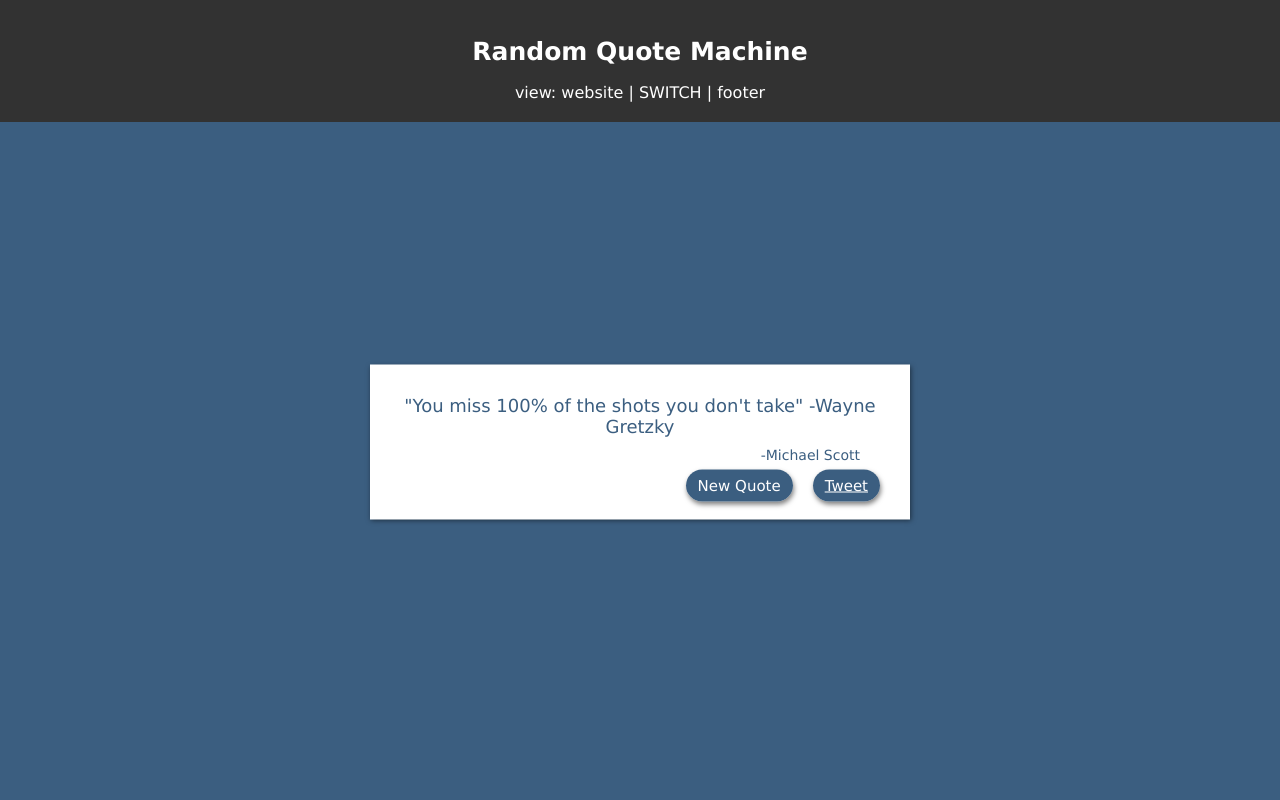
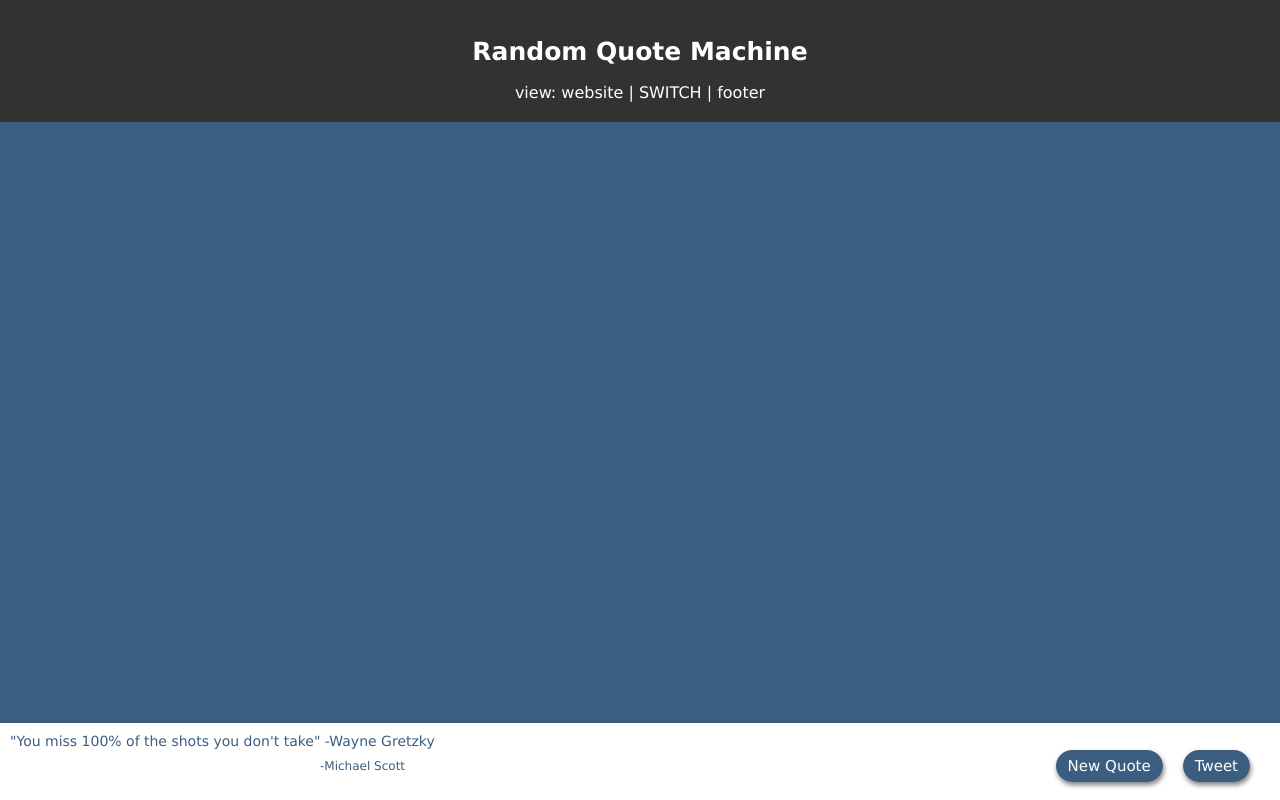
Before and after one commit to msmit1123/RandomQuoteMachine, a React (Create React App) app in the folder random-quote-machine-app/: page / in a window 1280 px wide. Built offline with nearby package versions, Linux system fonts and the light colour scheme.

Commit message:
static build of footer view

```diff
--- a/random-quote-machine-app/src/App.js
+++ b/random-quote-machine-app/src/App.js
@@ -16,8 +16,16 @@
 
 
 
-function App() {
 
+class App extends React.Component{
+  constructor(props){
+    super(props);
+    this.state = {
+      view:"footer"
+    }
+  }
+
+  render(){
     return (
       <div className="App">
         {/* Include Grading Script for Free Code Camp */}
@@ -26,15 +34,15 @@
           <h1>Random Quote Machine</h1>
           view: <span>website | SWITCH | footer</span>
         </header>
-      <div id="quote-box">
-        <div id="text">
+        <div id="quote-box" className={this.state.view}>
+          <div id="text" className={this.state.view}>
             "You miss 100% of the shots you don't take" -Wayne Gretzky
           </div>
-        <div id="author">
+          <div id="author" className={this.state.view}>
             -Michael Scott
           </div>
-        <div id="button-container">
-          <Button id="new-quote">New Quote</Button>
+          <div id="button-container" className={this.state.view}>
+            <Button id="new-quote" onClick={null}>New Quote</Button>
             <Button><a href="www.google.com" id="tweet-quote">Tweet</a></Button>
           </div>
         </div>
@@ -42,5 +50,6 @@
       </div>
     );
   }
+}
 
 export default App;
--- a/random-quote-machine-app/src/App.scss
+++ b/random-quote-machine-app/src/App.scss
@@ -11,6 +11,7 @@
   height:100%;
   background-color: $primary_color;
   text-align: center;
+  transition: 0.2s;
 }
 header{
   padding: 20px;
@@ -22,35 +23,69 @@
 }
 
 #quote-box{
+  color: $primary_color;
+  background-color: white;
+  &.site{
     position: relative;
     top:40%;
     transform: translateY(-50%);
     margin-left: auto;
     margin-right: auto;
-
-  padding:20px;
-  color: $primary_color;
-  background-color: white;
     box-shadow: 1px 1px 5px rgba(0,0,0,0.5);
     max-width: 500px;
+    padding:20px;
+  }
+  &.footer{
+    position: absolute;
+    bottom: 0px;
+    width:100%;
+  }
+
 }
 
 #text{
+  &.site{
     font-size: 18px;
     font-weight: 500;
     margin:10px;
   }
+  &.footer{
+    text-align: left;
+    font-size: 14px;
+    margin: 10px;
+  }
+}
 
 #author{
+  &.site{
     font-size: 14px;
     text-align: right;
     margin: 10px;
     margin-right:30px;
   }
+  &.footer{
+    font-size: 12px;
+    text-align: left;
+    margin-left:25%;
+  }
+}
 
 #button-container{
+  &.site{
+    margin-top: 20px;
     text-align: right;
+  }
+  &.footer{
+    position: relative;
+    text-align: right;
+    top: -20px;
+    margin-right: 20px;
+  }
   & a{
+    color:white;
+    text-decoration: none;
+  }
+  & a:visited{
     color:white;
   }
 }
--- a/random-quote-machine-app/src/components/Button/index.js
+++ b/random-quote-machine-app/src/components/Button/index.js
@@ -15,7 +15,7 @@
 
     render(){
         return (
-            <div className="button" onClick={this.handleClick}>
+            <div className="button" id={this.props.id} onClick={this.handleClick}>
                 {this.props.children}
             </div>
         )
--- a/random-quote-machine-app/src/components/Button/styles.scss
+++ b/random-quote-machine-app/src/components/Button/styles.scss
@@ -14,8 +14,6 @@
     cursor: pointer;
     transition: all .3s;
     color: #fff;
-    width:30px;
-    height:30px;
     border-radius: 25px;
     box-shadow: 1px 3px 5px rgba(0,0,0,.5);
     background: $primary_color;
```
Lines whose indentation alone changed are shown as unchanged.
